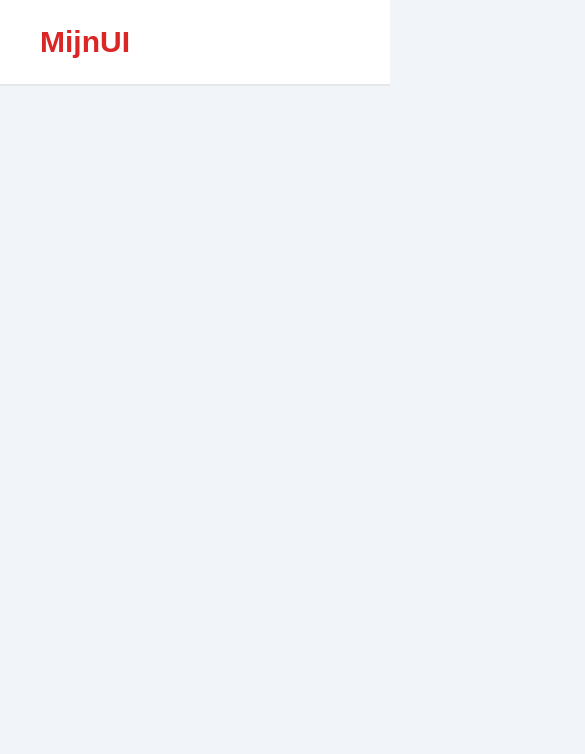
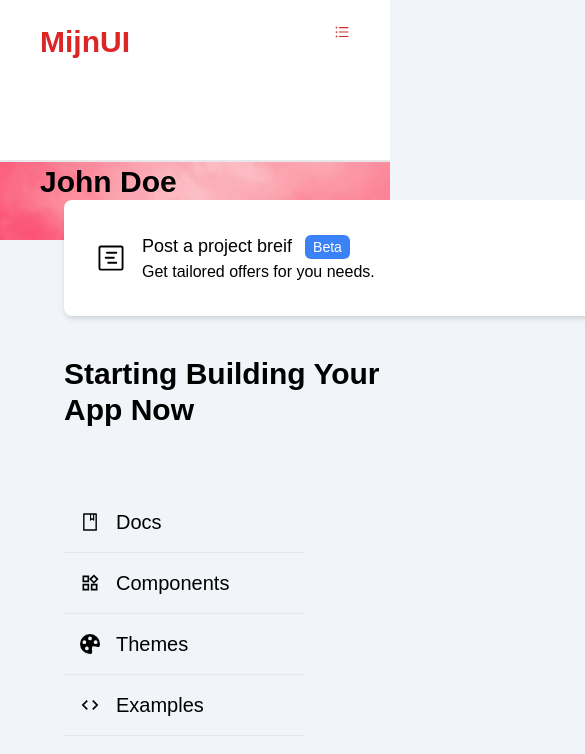
Before and after one commit to AaronHtun01/MyUIComponetTest, a React (Vite) app: page / in a window 390 px wide. Shown: the top 754 px of the page, 585 px wide, since content can reach past the window. Built offline with nearby package versions, Linux system fonts and the light colour scheme.

Commit message:
feat: add categories

```diff
--- a/src/App.tsx
+++ b/src/App.tsx
@@ -1,9 +1,12 @@
-import Navbar from "./Pages/Navbar.jsx"
-
+import Navbar from "./pages/Navbar.tsx"
+import Home from "./pages/Home.tsx"
 function App() {
 
   return (
-    <Navbar />
+    <>
+      <Navbar />
+      <Home />
+    </>
   )
 }
 
--- /dev/null
+++ b/src/Pages/Home.tsx
@@ -0,0 +1,35 @@
+import { GoProjectRoadmap } from "react-icons/go";
+import Categories from "../components/Categories";
+const Home = () => {
+
+  return (
+    <div className="pt-16">
+      <div id="backgroundImage">
+        <img src="./src/images/image2.jpg" alt="backgroundImage" className="w-full h-44 object-cover"/>
+        <h1 className="absolute top-32 left-10 text-surface-text text-3xl font-bold ">Welcome to MijnUI, John Doe</h1>
+      </div>
+
+      <div className="border-slate-200 w-[1300px] bg-surface rounded-lg ml-16 relative bottom-10 shadow-md">
+        <div className="flex justify-between p-8 items-center">
+          <div className="flex items-center">
+            <GoProjectRoadmap className="text-3xl"/>
+
+            <div className="mx-4">
+              <h3 className="font-medium text-lg">Post a project breif <span className="text-sm bg-info py-1 px-2 rounded-md mx-2 text-surface">Beta</span></h3>
+              <p>Get tailored offers for you needs.</p>
+            </div>
+          </div>
+
+          <button className="bg-danger text-main py-2 px-4 rounded">Get Started</button>
+        </div>
+      </div>
+
+      <h1 className="text-3xl font-bold ml-16">Starting Building Your App Now</h1>
+
+      <Categories />
+
+    </div>
+  )
+}
+
+export default Home
--- a/src/Pages/Navbar.tsx
+++ b/src/Pages/Navbar.tsx
@@ -2,6 +2,7 @@ import { useState } from "react"
 import RightSideNav from "../components/RightSideNav"
 import LeftSide from "../components/LeftSide"
 import MobileMenu from "../components/MobileMenu"
+
 
 const Navbar = () => {
 
@@ -12,8 +13,8 @@ const Navbar = () => {
   }
 
   return (
-    <nav className="fixed top-0 w-full py-6 border-b-2 bg-white z-10">
-      <div className= "flex flex-row justify-between items-center mx-10">
+    <nav className="fixed top-0 z-40 w-full py-6 border-b-2 bg-white">
+      <div className= "flex flex-row justify-between items-start mx-10">
 
          <LeftSide />
 
--- /dev/null
+++ b/src/components/Card.tsx
@@ -0,0 +1,18 @@
+
+const Card = () => {
+  return (
+    <div>
+        <div>
+            <img src="" alt="" />
+        </div>
+        <div>
+            <h1>
+                <p>John Doe</p>
+                <p>Lorem ipsum dolor sit amet consectetur adipisicing elit. Corporis nam, incidunt deleniti praesentium hic debitis alias labore pariatur eveniet! Natus corporis consequuntur dolor blanditiis impedit incidunt dolore saepe magni voluptatibus?</p>
+            </h1>
+        </div>
+    </div>
+  )
+}
+
+export default Card
--- /dev/null
+++ b/src/components/Categories.tsx
@@ -0,0 +1,22 @@
+import { cn } from "../utils"
+import { AiOutlineBook } from "react-icons/ai"
+import { MdOutlineWidgets } from "react-icons/md"
+import { BsPaletteFill } from "react-icons/bs"
+import { MdOutlineCode } from "react-icons/md"
+const Categories = () => {
+
+  const categoryAlignment = "flex flex-row items-center gap-4 text-xl font-medium text p-4 border-b border-slate-200 hover:text-danger"
+
+  return (
+    <div className="pt-16 ml-16 w-60">
+        <div className="flex flex-col">
+            <a href="#" className={cn(categoryAlignment)}><AiOutlineBook/>Docs</a>
+            <a href="#" className={cn(categoryAlignment)}><MdOutlineWidgets/>Components</a>
+            <a href="#" className={cn(categoryAlignment)}><BsPaletteFill/>Themes</a>
+            <a href="#" className={cn(categoryAlignment)}><MdOutlineCode/>Examples</a>
+        </div>
+    </div>
+  )
+}
+
+export default Categories
--- a/src/components/MobileMenu.tsx
+++ b/src/components/MobileMenu.tsx
@@ -1,43 +1,59 @@
-import { IoGlobe } from "react-icons/io5";
 import { AiOutlineBars, AiOutlineClose } from 'react-icons/ai'
+import { cn } from "../utils";
 
 interface MobileMenuProps {
   isOpen: boolean
   toggleMenu: () => void
 }
+
+const mobileMenuItems = [
+  { name: 'Home', href: '#' },
+  { name: 'Docs', href: '#' },
+  { name: 'Inbox', href: '#' },
+  { name: 'Notifications', href: '#' },
+  { name: 'Profile', href: '#' },
+  { name: 'Installation', href: '#' }
+]
+
+const secondaryMobileMenuItems = [
+  { name: 'General', href: "#"},
+  { name: 'Logout', href: "#"},
+  { name: 'English', href: "#"},
+  { name: 'Settings', href: "#"},
+  { name: 'Billing & Payments', href: "#"},
+]
+
 const MobileMenu = ({ isOpen, toggleMenu }: MobileMenuProps) => {
+
+  console.log(isOpen)
+
   return (
+    <div className={cn("md:hidden transition-all duration-300 ease-in-out relative")}>
 
-    <div className={`md:hidden transition-all duration-300 ease-in-out ${isOpen ? 'opacity-100 max-h-40' : 'opacity-0 max-h-0 overflow-hidden'}`}>
+      <div className="md:hidden w-full flex flex-col items-end justify-end">
 
-            <div className="md:hidden">
-              <button onClick={toggleMenu} className="text--danger focus:outline-none">
-                  {isOpen ? (<AiOutlineClose />) : (<AiOutlineBars />)}
-              </button>
+        <button onClick={toggleMenu} className="text-danger focus:outline-none">
+          {isOpen ? <AiOutlineClose /> : <AiOutlineBars />}
+        </button>
 
-                <div className={`transition-all duration-300 ease-in-out ${isOpen ? "opacity-100 max-h-screen" : "opacity-0 max-h-0 overflow-hidden"}`}>
+        <div className={cn("transition-all duration-300 ease-in-out pt-24 bg-white", isOpen ? "h-screen opacity-100" : "h-0 overflow-hidden opacity-0")}>
+          <div className="mt-4 flex flex-col space-y-2 px-10 pb-4">
 
-                    <div className="mt-4 flex flex-col space-y-2 px-10 pb-4">
-                      <a href="#" className="hover:text--danger transition-colors duration-300">Home</a>
-                      <a href="#" className="hover:text--danger transition-colors duration-300">Docs</a>
-                      <a href="#" className="hover:text--danger transition-colors duration-300">Inbox</a>
-                      <a href="#" className="hover:text--danger transition-colors duration-300">Notifications</a>
-                      <a href="#" className="hover:text--danger transition-colors duration-300">Profile</a>
-                      <a href="#" className="hover:text--danger transition-colors duration-300">Installation</a>
-                    </div>
+            {mobileMenuItems.map((item) => (
+              <a key={item.name} href={item.href} className="hover:text-danger transition-colors duration-300">{item.name}</a>
+            ))}
 
-                    <div className="mt-4 flex flex-col space-y-2 px-10 pb-4">
-                      <a href="#" className ="text--danger text-lg font-semibold">General</a>
-                      <a href="#" className="hover:text--danger transition-colors duration-300">Logout</a>
-                      <a href="#" className="hover:text--danger transition-colors duration-300">English <IoGlobe type="globealt" className="inline"/></a>
-                      <a href="#" className="hover:text--danger transition-colors duration-300">Settings</a>
-                      <a href="#" className="hover:text--danger transition-colors duration-300">Billing & Payments</a>
-                    </div>
-                </div>
-              </div>
-            </div>
+          </div>
 
+          <div className="mt-4 flex flex-col space-y-2 px-10 pb-4">
 
+            {secondaryMobileMenuItems.map((item) => {
+              return <a key={item.name} href={item.href} className="hover:text-danger transition-colors duration-300">{item.name}</a>
+            })}
+          </div>
+        </div>
+      </div>
+    </div>
   )
 }
 
```
Also changed, not shown: src/images/image1.jpg (added), src/images/image2.jpg (added).
